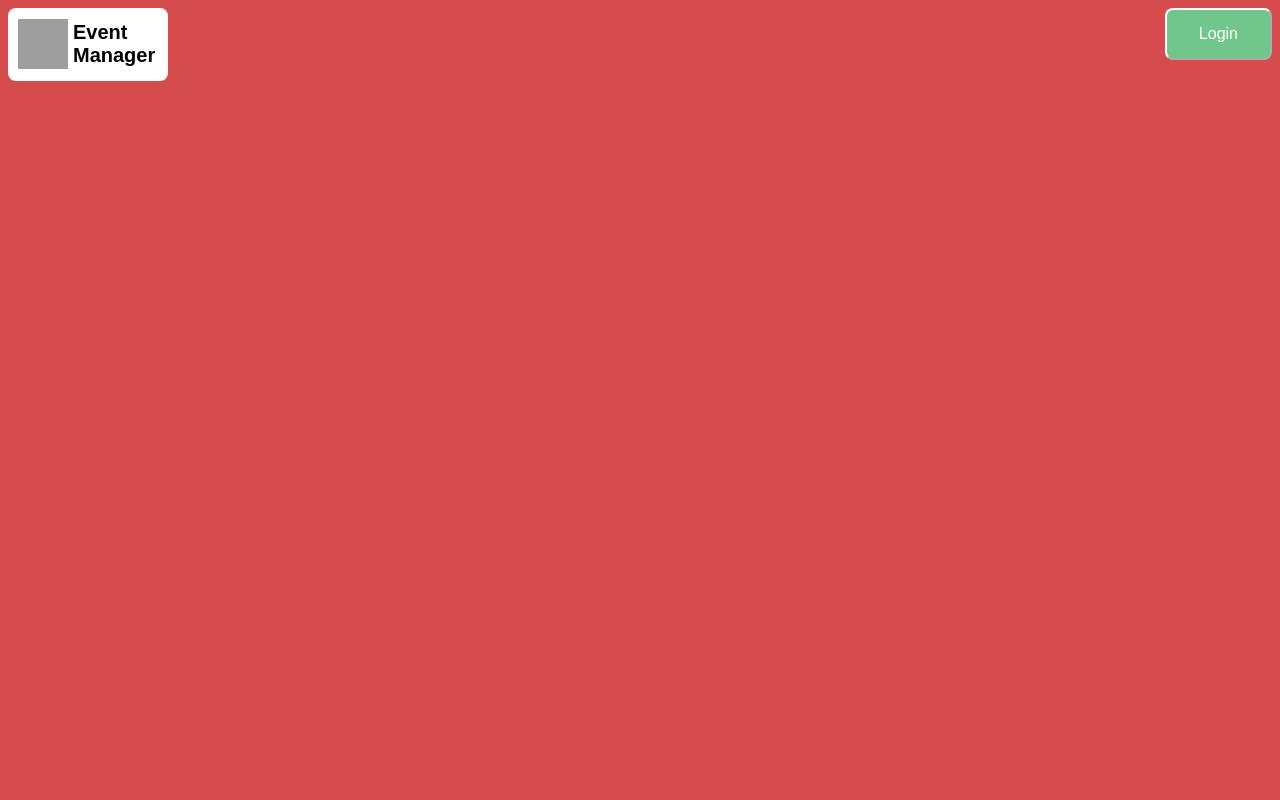
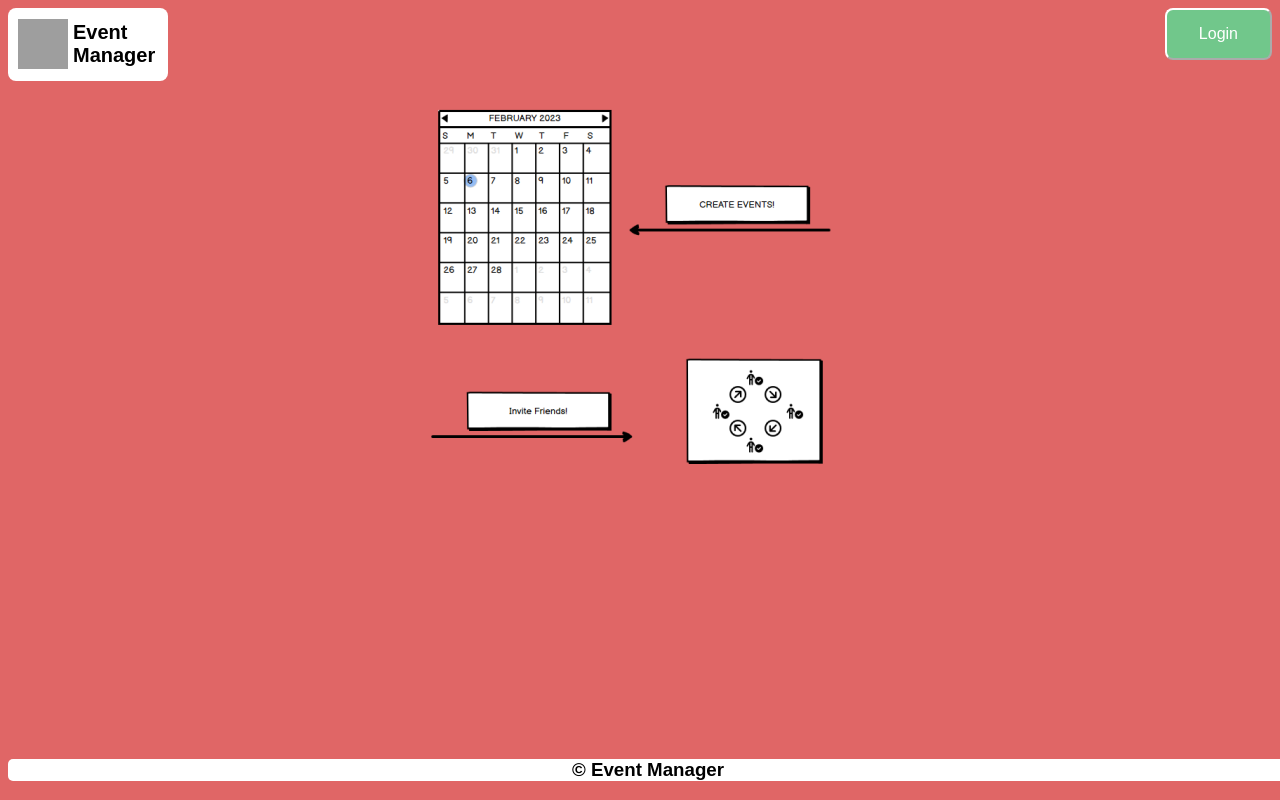
Before and after one commit to tommytro/event-manager, a PHP site: page / in a window 1280 px wide. Run offline with PHP 8.4, Linux system fonts and the light colour scheme; grey boxes are pictures that could not be loaded.

Commit message:
added new files

```diff
--- a/create_event.php
+++ b/create_event.php
@@ -8,7 +8,7 @@
 
 
     </head>
-    <body style="background-color:rgb(214, 76, 76);">
+    <body">
 
         <?php include("navbar.php"); ?>
         <div>
--- /dev/null
+++ b/footer.php
@@ -0,0 +1,3 @@
+<div class="navbar">
+    <h3>&copy; Event Manager</h3>
+</div>
--- a/homepage.css
+++ b/homepage.css
@@ -1,3 +1,7 @@
+body {
+    background-color:rgb(224, 102, 102, 1);
+}
+
 .button {
     background-color: #71c78b; /* Green */
     border-radius: 8px;
@@ -65,3 +69,18 @@ li {
     border-radius: 8px;
 
 }
+
+#footer {
+    position: fixed;
+    bottom: 0;
+    width: 100%;
+}
+
+#homepagestatic {
+    display: block;
+    max-width: 100%;
+    margin-left: auto;
+    margin-right: auto;
+    height: auto;
+    width: auto
+}
--- a/index.php
+++ b/index.php
@@ -11,7 +11,11 @@
 
 
     </head>
-    <body style="background-color:rgb(214, 76, 76);">
+    <body>
+        <img src="homepage static.png" width="500" height="500" alt="Calendar Logo" id="homepagestatic">
+        <div id="footer">
+            <?php include("footer.php"); ?>
+        </div>
 
     </body>
 </html>
--- a/logged_in_homepage.php
+++ b/logged_in_homepage.php
@@ -7,7 +7,7 @@
     <?php include("logo.php"); ?>
 
     </head>
-    <body style="background-color:rgb(214, 76, 76);">
+    <body>
 
         <?php include("navbar.php"); ?>
         <!-- <?php include("calendar.html"); ?> -->
--- a/logo.php
+++ b/logo.php
@@ -1,8 +1,10 @@
 <a href="index.php" style="text-decoration: none">
     <div class="container" style="cursor: pointer">
+
         <div class="logoimg">
             <img src="https://img.freepik.com/free-icon/calendar-icon-black_318-9776.jpg" width="50" height="50" alt="Calendar Logo">
         </div>
+
         <div class="logotext">
             <h1>Event<br>Manager</h1>
         </div>
```
Also changed, not shown: homepage static.png (added).
